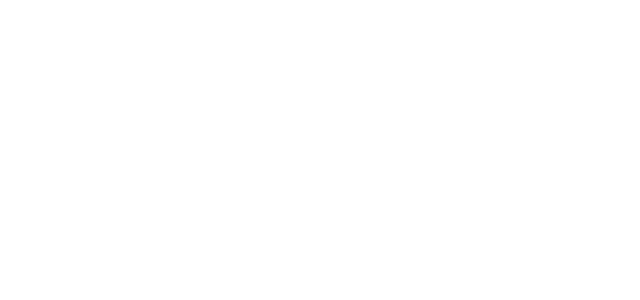
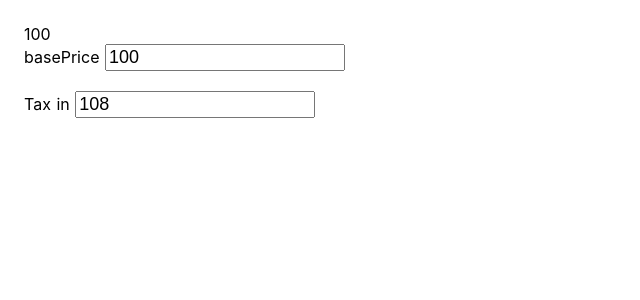
Before and after one commit to BoxPistols/hello-nuxt, a Nuxt app: page /getSet in a window 1280 px wide. Before the commit this address had no page. Shown: the top 300 px of the page, without its empty margins (0-640 px from the left). Built offline with nearby package versions, Linux system fonts and the light colour scheme.

Commit message:
base get set

```diff
--- /dev/null
+++ b/pages/getSet.vue
@@ -0,0 +1,31 @@
+<template>
+  <div id="">
+    <p>{{ basePrice }}</p>
+
+    <p>basePrice <input type="number" v-model="basePrice"></p>
+    <p><br></p>
+    <p>Tax in <input type="number" v-model="taxInPrice"></p>
+
+  </div>
+</template>
+<script>
+export default {
+  name: "",
+  data: () => ({
+    basePrice: 100,
+  }),
+  computed:{
+    taxInPrice: {
+      get: function(){
+        return this.basePrice * 1.08
+      },
+      set: function(taxInPrice){
+        this.basePrice = taxInPrice / 1.08
+      },
+    },
+  },
+
+}
+</script>
+<style lang="sass" scoped>
+</style>
--- a/pages/index.vue
+++ b/pages/index.vue
@@ -6,6 +6,8 @@
     <nuxt-link to="/todo2">ToDo2s</nuxt-link>
     <nuxt-link to="/dev/calc">Calc</nuxt-link>
     <nuxt-link to="/warikan">warikan</nuxt-link>
+    <nuxt-link to="/mypage">mypege</nuxt-link>
+    <nuxt-link to="/getSet">getSet</nuxt-link>
   </div>
 </div>
 </template>
--- a/pages/warikan.vue
+++ b/pages/warikan.vue
@@ -100,6 +100,9 @@
     ],
   }),
   computed: {
+    totals: function(){
+
+    },
     unitPrice: function() {
       let totalP =
         (this.totalPrice +
```
